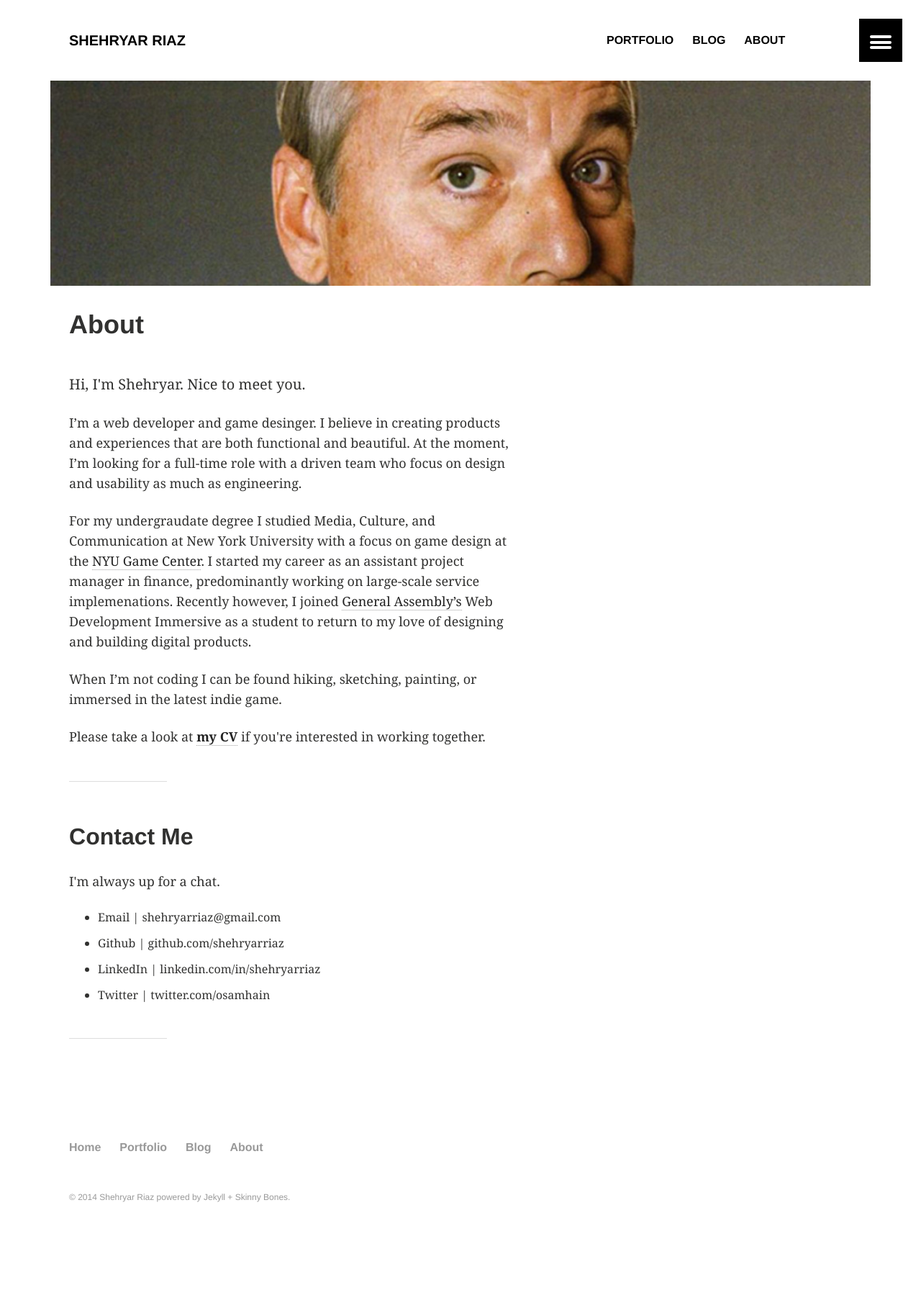
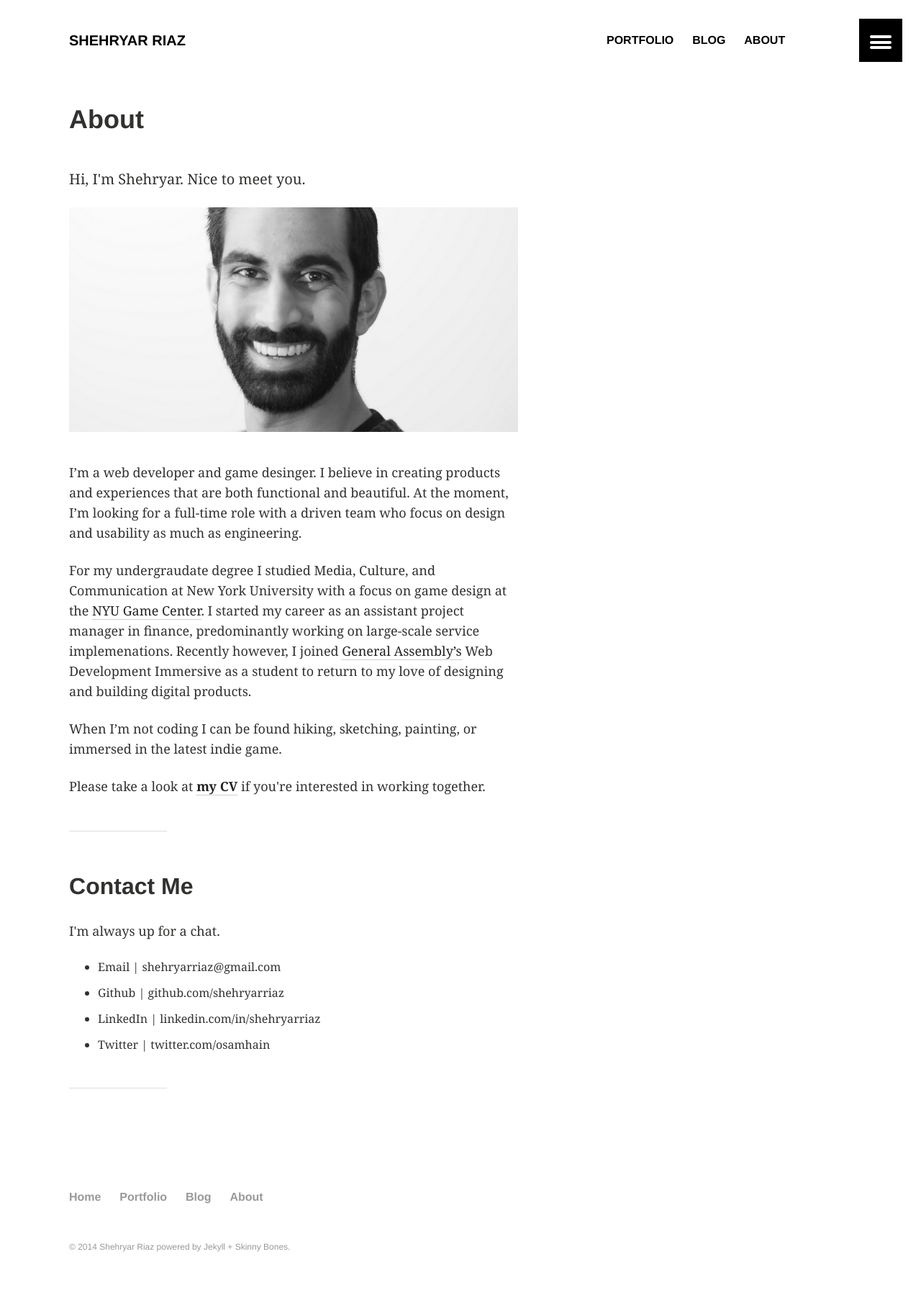
Before and after one commit to shehryarriaz/shehryarriaz.github.io, a Jekyll site: the page built from :about.md, in a window 1280 px wide. Shown: the whole page at 72% size. Built offline with Jekyll 4.4.1, drawn with Linux system fonts in a browser that asks for light colours; before the commit the page ends 1748 px from its top, so only the background shows below that.

Commit message:
Adds headshot image to About and Nav.

```diff
--- a/:about.md
+++ b/:about.md
@@ -3,11 +3,13 @@ layout: media
 permalink: /about/
 title: "About"
 share: false
-image:
-  feature: feature-filler.jpg
 ---
 
 <p>Hi, I'm Shehryar. Nice to meet you.</p>
+
+<figure class="full">
+  <img src="{{ site.url }}/images/headshot_main.jpg">
+</figure>
 
 <p>I’m a web developer and game desinger. I believe in creating products and experiences that are both functional and beautiful. At the moment, I’m looking for a full-time role with a driven team who focus on design and usability as much as engineering.</p>
 
--- a/_config.yml
+++ b/_config.yml
@@ -5,7 +5,7 @@ description: "My personal website. Please excuse the mess, it's a work in progre
 logo: # 120x120 px default image used for Twitter summary card
 teaser: teaser.jpg # 400x250 px default teaser image used in image archive grid
 locale:
-# url: "http://shehryarriaz.com"
+url: "http://shehryarriaz.com"
 
 # Jekyll configuration
 
--- a/_data/navigation.yml
+++ b/_data/navigation.yml
@@ -13,4 +13,4 @@
 - title: About
   url: /about/
   excerpt: "About me."
-  image: nav-teaser.jpg
+  image: headshot_nav.jpg
```
Also changed, not shown: images/headshot_main.jpg (added), images/headshot_nav.jpg (added).
